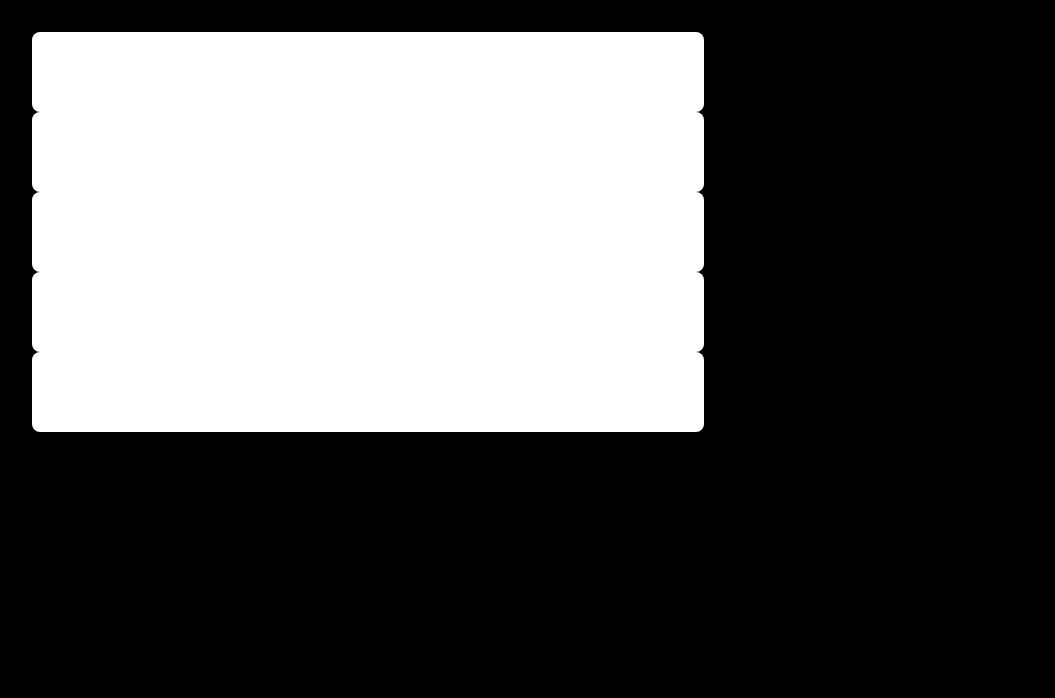
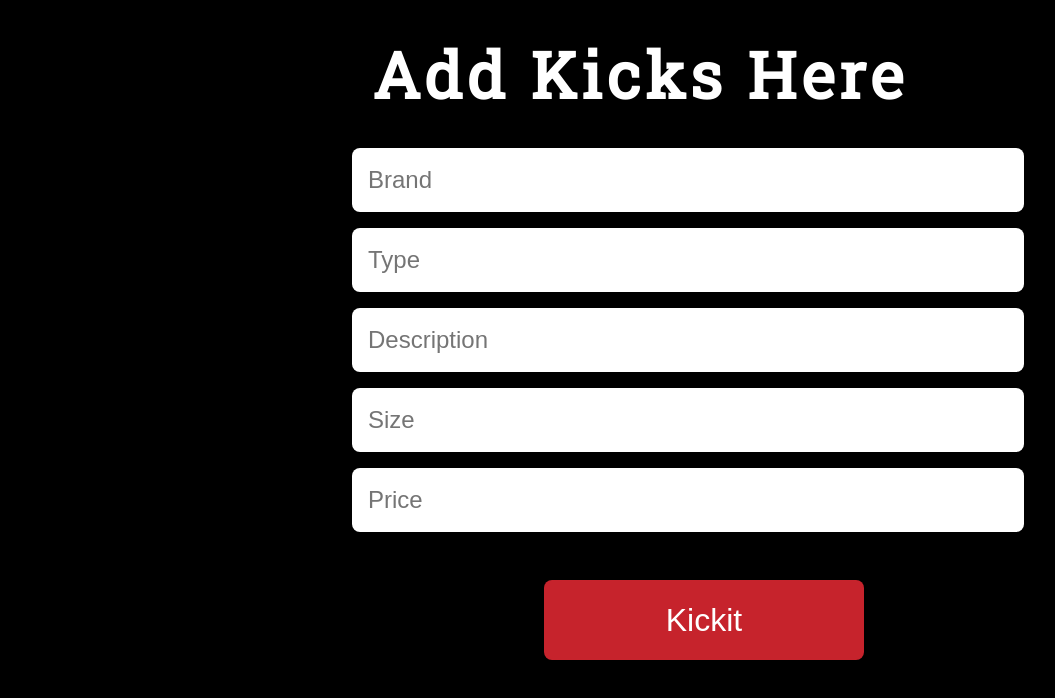
Before and after one commit to kv-n/kickit-react, a React (Create React App) app: page /profile in a window 1280 px wide. Shown: the top 698 px of the page, without its empty margins (0-1055 px from the left). Built offline with nearby package versions, Linux system fonts and the light colour scheme.

Commit message:
styles to submit button

```diff
--- a/src/Components/Profile/Profile.css
+++ b/src/Components/Profile/Profile.css
@@ -1,15 +1,65 @@
-.Profile-Container {
+.Forms-Container {
     display: flex;
     flex-direction: column;
+    margin-left: 20rem;
     padding: 2rem;
 }
 
-.Profile-Container input {
+.Forms-Container input {
     width: 40rem;
-    height: 3rem;
+    height: 2rem;
     border: 0rem solid #fff;
     border-radius: .5rem;
     padding: 1rem;
     outline: none;
+    font-size: 1.5rem;
+}
+
+.profile-container {
+    margin-top: 2rem;
+}
+
+.profile-btn {
+    width: 20rem;
+    height: 5rem;
+    border: 0rem solid #fff;
+    border-radius: .5rem;
+    background-color: #C6232C;
+    color: #fff;
+    padding: 1rem;
+    outline: none;
     font-size: 2rem;
+    margin-left: 12rem;
 }
+
+.profile-btn:hover {
+    transform: translateY(-.3rem);
+    box-shadow: 0 1rem 2rem rgba(0, 0, 0, 0.2); }
+
+.profile-btn:active {
+    transform: translateY(-.1rem);
+    box-shadow: 0 0.5rem 1rem rgba(0, 0, 0, 0.2); }
+
+.profile-header {
+    font-size: 4rem;
+}
+
+.input1 {
+    margin-bottom: 1rem;
+}
+
+.input2 {
+    margin-bottom: 1rem;
+}
+
+.input3 {
+    margin-bottom: 1rem;
+}
+
+.input4 {
+    margin-bottom: 1rem;
+}
+
+.input5 {
+    margin-bottom: 3rem;
+}
--- a/src/Components/Profile/Profile.js
+++ b/src/Components/Profile/Profile.js
@@ -4,13 +4,15 @@ import '../Profile/Profile.css'
 class Profile extends Component {
     render(){
         return(
-            <div>
-                <forms className="Profile-Container">
-                    <input type="text" name="brand"/>
-                    <input type="text" name="name"/>
-                    <input type="text" name="description"/>
-                    <input type="text" name="size"/>
-                    <input type="text" name="price"/>
+            <div className="profile-container">
+                <h1 className="profile-header">Add Kicks Here</h1>
+                <forms className="Forms-Container">
+                    <input className="input1" type="text" name="brand" placeholder="Brand" />
+                    <input className="input2" type="text" name="name" placeholder="Type" />
+                    <input className="input3" type="text" name="description" placeholder="Description" />
+                    <input className="input4" type="text" name="size" placeholder="Size" />
+                    <input className="input5" type="text" name="price" placeholder="Price" />
+                    <button className="profile-btn">Kickit</button>
                 </forms>
             </div>
         )
--- a/src/Components/ShoeCard/ShoeCard.js
+++ b/src/Components/ShoeCard/ShoeCard.js
@@ -1,16 +1,13 @@
 import React, { Component } from 'react';
 
-// extend class component
-// component did mount and garb the shoe by the id in the params
-// fetch('http://localhost:8000/api/v1/shoes/${this.props.match.params.id})
 const ShoeCard = (props) =>
   <div className="ShoeCard-Container">
-  {console.log(props)}
-    <h1>Brand: {props.shoe.brand}</h1>
-    <h1>{props.shoe.name}</h1>
-    <div>{props.shoe.picture}</div>
-    <h1>Size: {props.shoe.size}</h1>
-    <h1>${props.shoe.price}</h1>
+    {console.log(props)}
+    <h1 className="brand">Brand: {props.shoe.brand}</h1>
+    <h1 className="name">{props.shoe.name}</h1>
+    <div className="picture">{props.shoe.picture}</div>
+    <h1 className="size">Size: {props.shoe.size}</h1>
+    <h1 className="price">${props.shoe.price}</h1>
   </div>
 
 
--- a/src/Components/ShoeIndex/ShoeIndex.js
+++ b/src/Components/ShoeIndex/ShoeIndex.js
@@ -34,8 +34,6 @@ class ShoesIndex extends Component {
         )
     }
 }
-// const ShoeIndex = ({shoes}) => {
 
-// }
 
 export default ShoesIndex
--- a/src/Components/ShowShoe/ShowShoe.js
+++ b/src/Components/ShowShoe/ShowShoe.js
@@ -37,4 +37,6 @@ class ShowShoe extends Component {
         )
     }
 }
+
+
 export default withRouter(ShowShoe)
```
